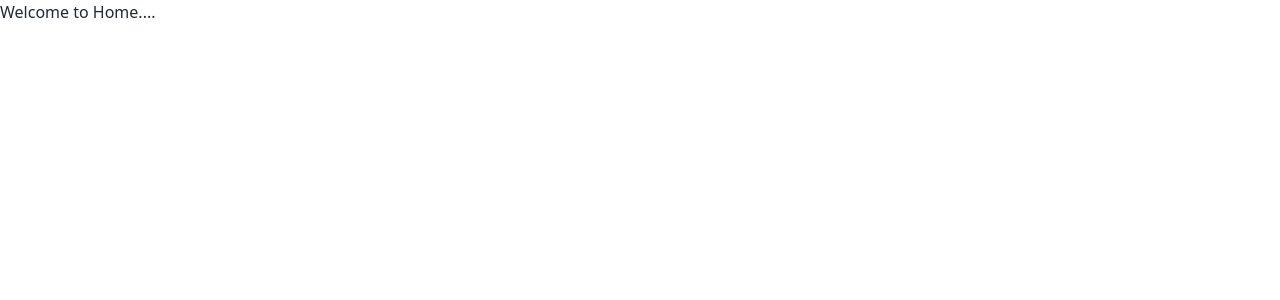
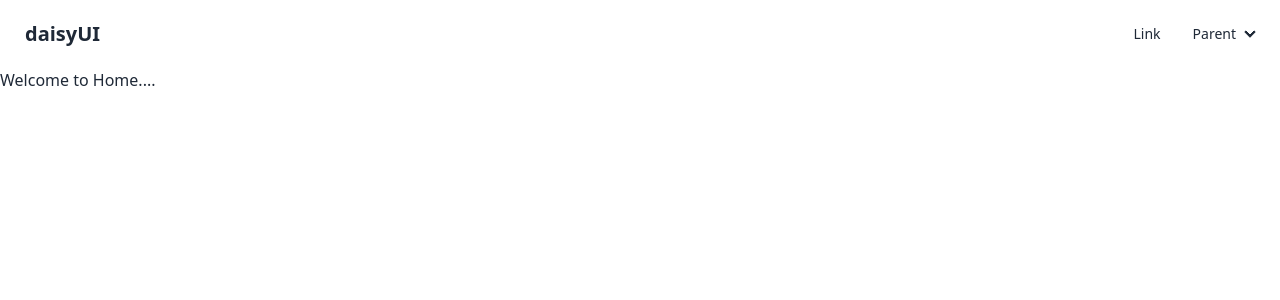
Before and after one commit to Sakhawat71/donation-campaign, a React (Vite) app: page / in a window 1280 px wide. Shown: the top 300 px of the page. Built offline with nearby package versions, Linux system fonts and the light colour scheme.

Commit message:
add nav bar

```diff
--- a/src/components/Header/Header.jsx
+++ b/src/components/Header/Header.jsx
@@ -1,8 +1,26 @@
 
 const Header = () => {
     return (
-        <div>
-
+        <div className="navbar bg-base-100">
+            <div className="flex-1">
+                <a className="btn btn-ghost text-xl">daisyUI</a>
+            </div>
+            <div className="flex-none">
+                <ul className="menu menu-horizontal px-1">
+                    <li><a>Link</a></li>
+                    <li>
+                        <details>
+                            <summary>
+                                Parent
+                            </summary>
+                            <ul className="p-2 bg-base-100">
+                                <li><a>Link 1</a></li>
+                                <li><a>Link 2</a></li>
+                            </ul>
+                        </details>
+                    </li>
+                </ul>
+            </div>
         </div>
     );
 };
--- a/src/components/Root/Root.jsx
+++ b/src/components/Root/Root.jsx
@@ -1,8 +1,10 @@
 import { Outlet } from "react-router-dom";
+import Header from "../Header/Header";
 
 const Root = () => {
     return (
         <div>
+            <Header></Header>
             <Outlet></Outlet>
         </div>
     );
```
